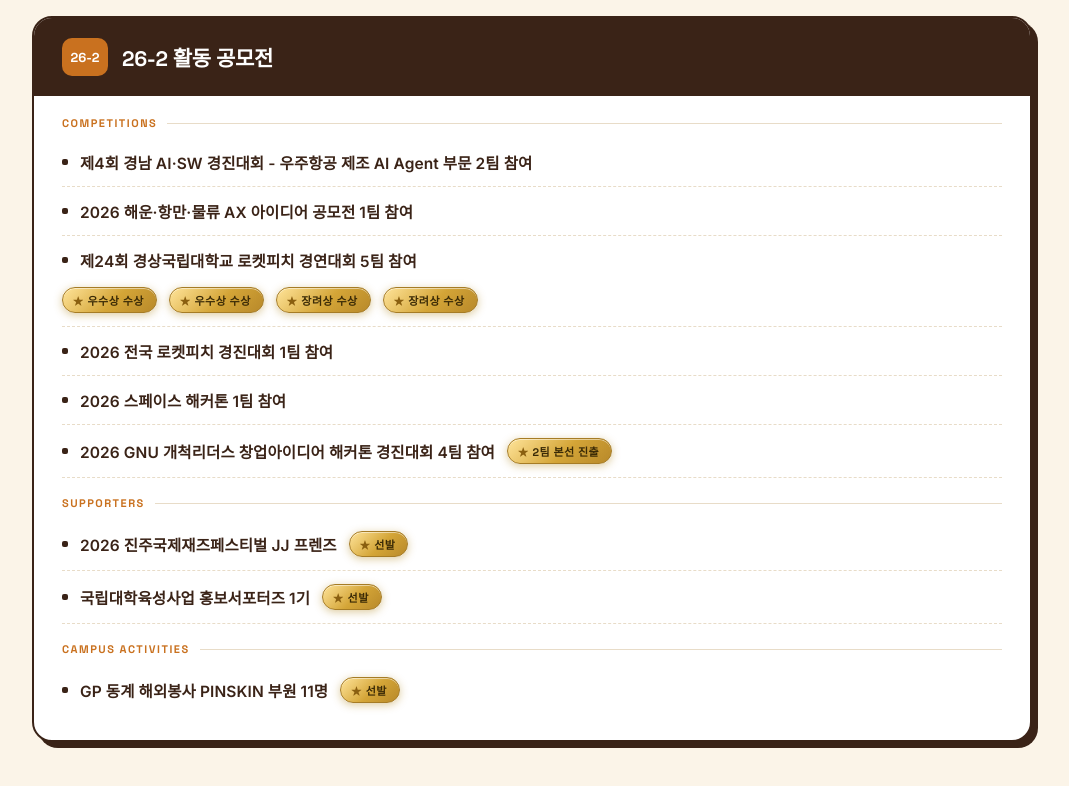
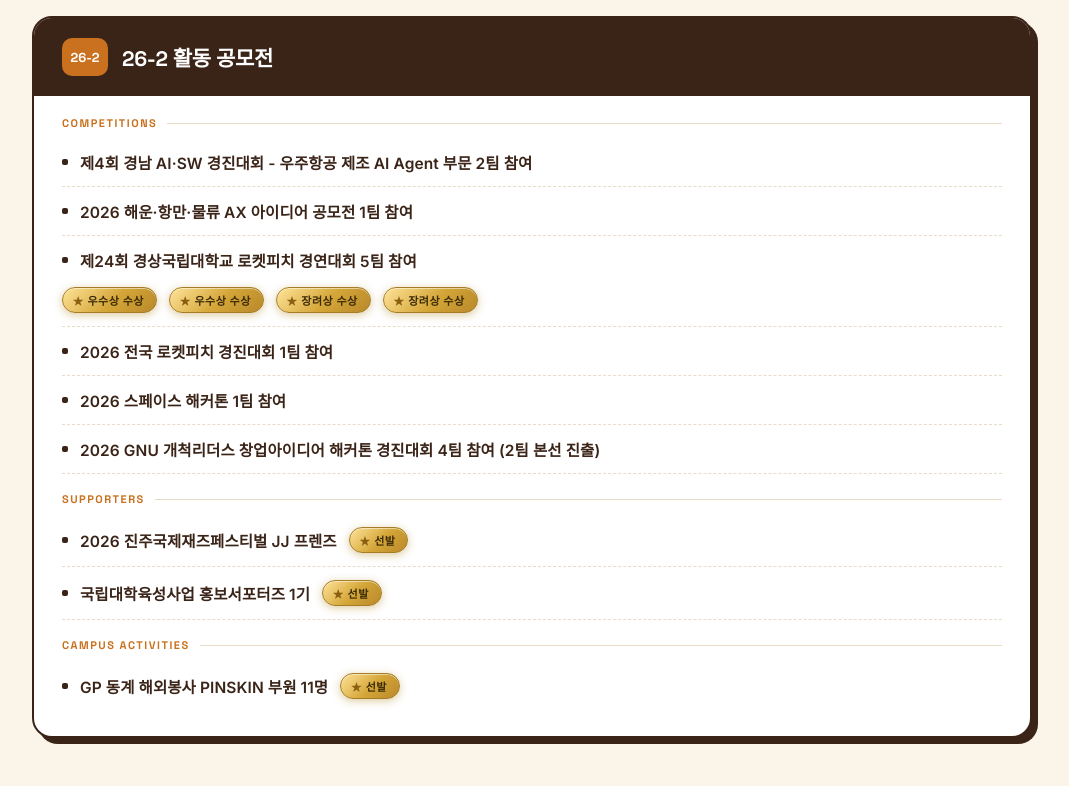
Before and after one commit to again8733-ops/pinskin, a plain HTML site: page awards.html in a window 1280 px wide. Shown: the part 5032-5818 px from the top of the page, without its empty margins (108-1177 px from the left). Drawn offline with Linux system fonts and the light colour scheme.

Commit message:
26-2 수상기록: GNU 개척리더스 해커톤 본선 진출 표기를 배지 대신 괄호 텍스트로 변경
Co-Authored-By: Claude Sonnet 5 <noreply@anthropic.com>
Claude-Session: https://claude.ai/code/session_01GCA4BUKPbpTAXWWjqPE4Zw

```diff
--- a/awards.html
+++ b/awards.html
@@ -356,7 +356,7 @@
           <div class="aw-row"><span class="aw-bullet"></span><span class="aw-name">제24회 경상국립대학교 로켓피치 경연대회 5팀 참여</span><span style="flex-basis:100%;height:0;"></span><span class="aw-tag">우수상 수상</span><span class="aw-tag">우수상 수상</span><span class="aw-tag">장려상 수상</span><span class="aw-tag">장려상 수상</span></div>
           <div class="aw-row"><span class="aw-bullet"></span><span class="aw-name">2026 전국 로켓피치 경진대회 1팀 참여</span></div>
           <div class="aw-row"><span class="aw-bullet"></span><span class="aw-name">2026 스페이스 해커톤 1팀 참여</span></div>
-          <div class="aw-row"><span class="aw-bullet"></span><span class="aw-name">2026 GNU 개척리더스 창업아이디어 해커톤 경진대회 4팀 참여</span><span class="aw-tag">2팀 본선 진출</span></div>
+          <div class="aw-row"><span class="aw-bullet"></span><span class="aw-name">2026 GNU 개척리더스 창업아이디어 해커톤 경진대회 4팀 참여 (2팀 본선 진출)</span></div>
           <div class="aw-group">Supporters</div>
           <div class="aw-row"><span class="aw-bullet"></span><span class="aw-name">2026 진주국제재즈페스티벌 JJ 프렌즈</span><span class="aw-tag">선발</span></div>
           <div class="aw-row"><span class="aw-bullet"></span><span class="aw-name">국립대학육성사업 홍보서포터즈 1기</span><span class="aw-tag">선발</span></div>
```
